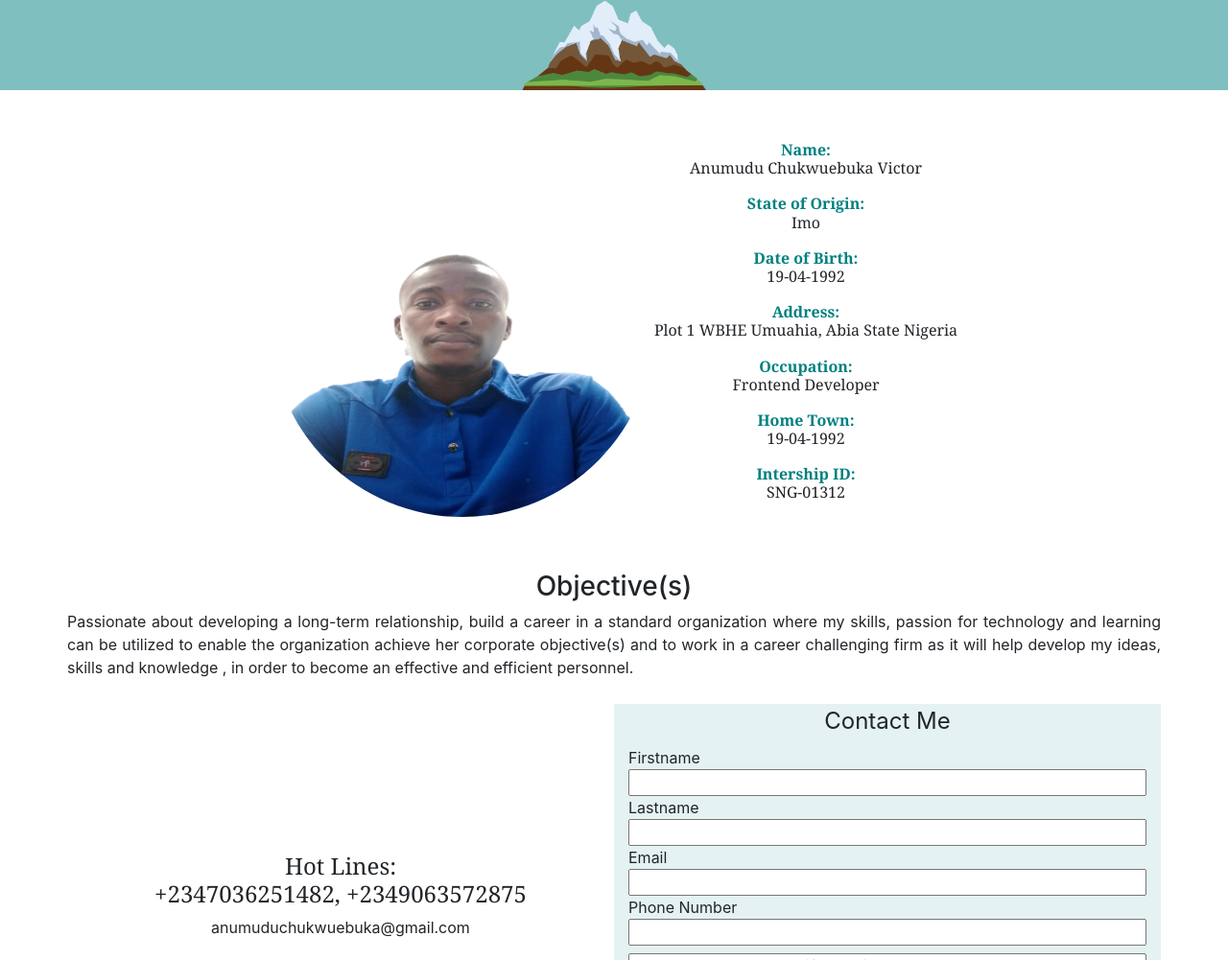
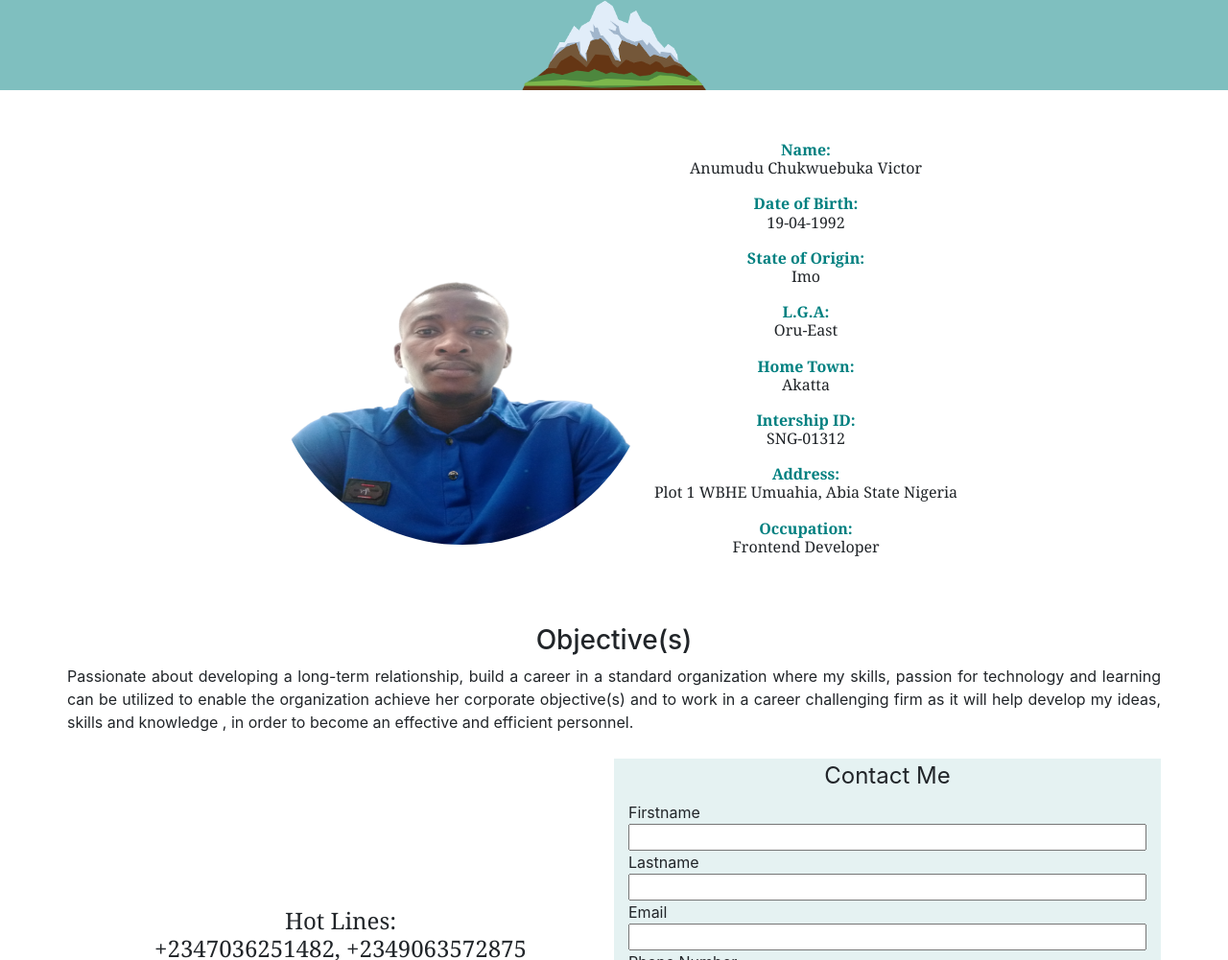
Before and after one commit to victorAnumudu/personal-profile, a plain HTML site: page index.html in a window 1280 px wide. Shown: the part 706-1707 px from the top of the page at 96% size. Drawn offline with nearby package versions, Linux system fonts and the light colour scheme.

Commit message:
done with personal-profile modification

```diff
--- a/index.html
+++ b/index.html
@@ -45,10 +45,19 @@
                         <span class="left">Name:</span> <br> <span class="right">Anumudu Chukwuebuka Victor</span>
                     </h4>
                     <h4 class="section2-header4">
+                        <span class="left">Date of Birth:</span> <br> <span class="right">19-04-1992</span>
+                    </h4>
+                    <h4 class="section2-header4">
                         <span class="left">State of Origin:</span> <br> <span class="right">Imo</span>
                     </h4>
                     <h4 class="section2-header4">
-                        <span class="left">Date of Birth:</span> <br> <span class="right">19-04-1992</span>
+                        <span class="left">L.G.A:</span> <br> <span class="right">Oru-East</span>
+                    </h4>
+                    <h4 class="section2-header4">
+                        <span class="left">Home Town:</span> <br> <span class="right">Akatta</span>
+                    </h4>
+                    <h4 class="section2-header4">
+                        <span class="left">Intership ID:</span> <br> <span class="right">SNG-01312</span>
                     </h4>
                     <h4 class="section2-header4">
                         <span class="left">Address:</span> <br>
@@ -56,12 +65,6 @@
                     </h4>
                     <h4 class="section2-header4">
                         <span class="left">Occupation:</span> <br> <span class="right">Frontend Developer</span>
-                    </h4>
-                    <h4 class="section2-header4">
-                        <span class="left">Home Town:</span> <br> <span class="right">19-04-1992</span>
-                    </h4>
-                    <h4 class="section2-header4">
-                        <span class="left">Intership ID:</span> <br> <span class="right">SNG-01312</span>
                     </h4>
                 </div>
             </div>
```
